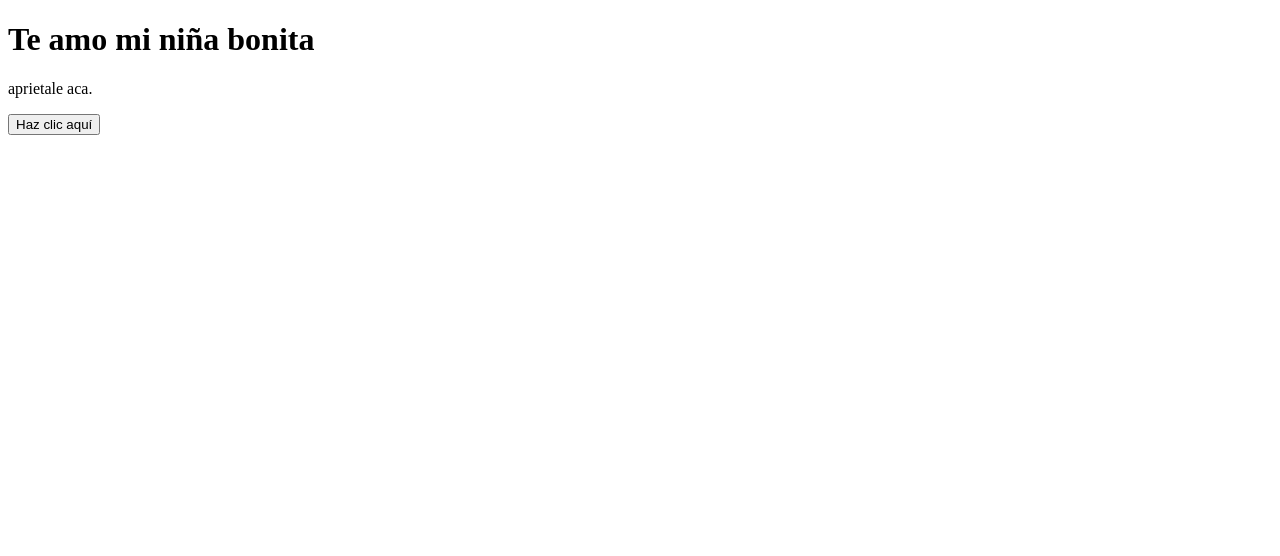
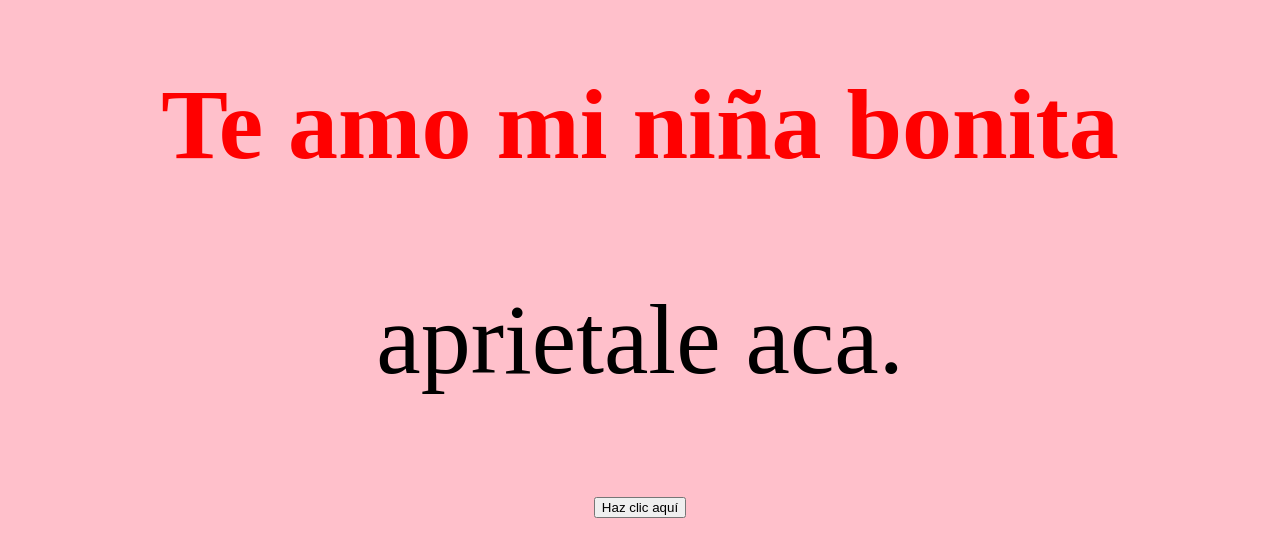
Before and after one commit to grey-nb/pa-mi-amor, a plain HTML site: page index.html in a window 1280 px wide. Drawn offline with Linux system fonts and the light colour scheme.

Commit message:
Add files via upload

```diff
--- a/index.html
+++ b/index.html
@@ -2,16 +2,30 @@
 <html>
 <head>
     <title>pa mi amor</title>
+ <style>
+    .grande {
+        font-size: 100px;
+    }
+    body {
+  background-color: pink;
+  text-align: center;
+}
+
+.grande {
+  font-size: 100px;
+  color: red;
+}
+ </style>
 </head>
 <body>
-    <h1>Te amo mi niña bonita</h1>
-    <p>aprietale aca.</p>
+    <h1 class="grande">Te amo mi niña bonita</h1>
+    <p style="font-size: 100px;">aprietale aca.</p>
 
     <button onclick="saludar()">Haz clic aquí</button>
 
     <script>
         function saludar() {
-            alert("hola bbcita");
+            alert("te amo, un ml?");
         }
 
         function decirhola() {
@@ -20,5 +34,5 @@
     }
      decirhola();
     </script>
-</body>
+<body>
 </html>
```
